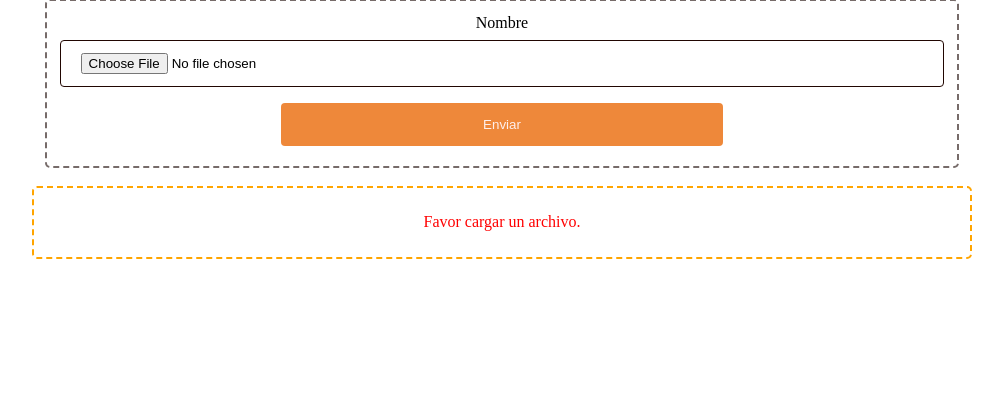
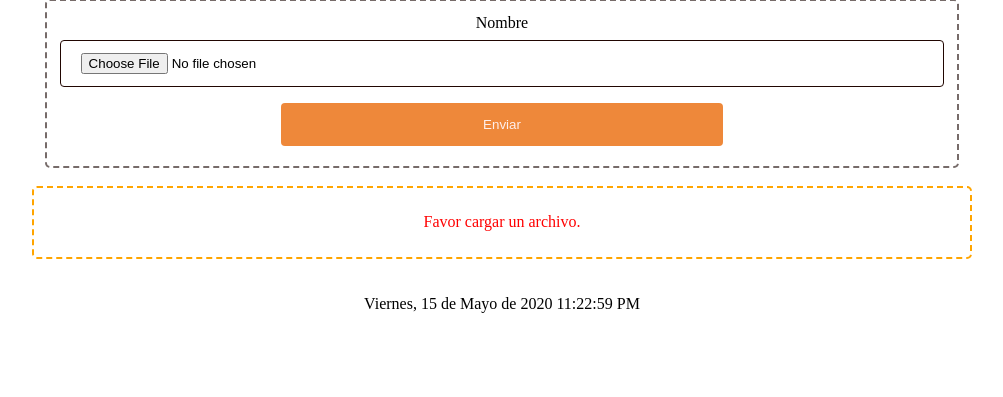
Before and after one commit to PHP-Talleres/Taller_1_GestorBaseDeDatos, a PHP site: page /gestorarchivos.php in a window 1280 px wide. Shown: the part 107-504 px from the top of the page, without its empty margins (138-1141 px from the left). Run offline with PHP 8.4, Linux system fonts and the light colour scheme.

Commit message:
date in the footer of the page in gestorarchivos

```diff
--- a/css/gestor.css
+++ b/css/gestor.css
@@ -66,3 +66,7 @@ div.form {
     padding: 1%;
     border: dashed #766b69 2px;
 }
+
+div.footer{
+    padding: 20%;
+}
--- a/gestorarchivos.php
+++ b/gestorarchivos.php
@@ -41,12 +41,21 @@
             echo "<div class=\"paragraph\">Guardado en: " . "subidos/" . $_FILES["arch"]["name"] . "</div>";
             echo "</div>";
         }
-        }
-        else{
+    } else {
         echo "<br><div class=\"banner error_text\">Favor cargar un archivo.</div>";
     }
     ?>
 
+    <br><br>
+
+    <div class="footer">
+        <?php
+            include_once dirname(__FILE__) . '/utils/utils.php';
+            date_default_timezone_set('America/Bogota');
+            echo SpanishDate((new DateTime())->getTimestamp());
+            echo date('h:i:s A') . "</br>";
+        ?>
+    </div>
 </body>
 
 </html>
--- /dev/null
+++ b/utils/utils.php
@@ -0,0 +1,16 @@
+<?php
+
+    function SpanishDate($FechaStamp)
+    {
+        $ano = date('Y',$FechaStamp);
+        $mes = date('n',$FechaStamp);
+        $dia = date('d',$FechaStamp);
+        $diasemana = date('w',$FechaStamp);
+        $diassemanaN= array("Domingo","Lunes","Martes","Miércoles",
+        "Jueves","Viernes","Sábado");
+        $mesesN=array(1=>"Enero","Febrero","Marzo","Abril","Mayo","Junio","Julio",
+        "Agosto","Septiembre","Octubre","Noviembre","Diciembre");
+        return $diassemanaN[$diasemana].", $dia de ". $mesesN[$mes] ." de $ano ";
+    }
+
+?>
```
Lines whose indentation alone changed are shown as unchanged.
